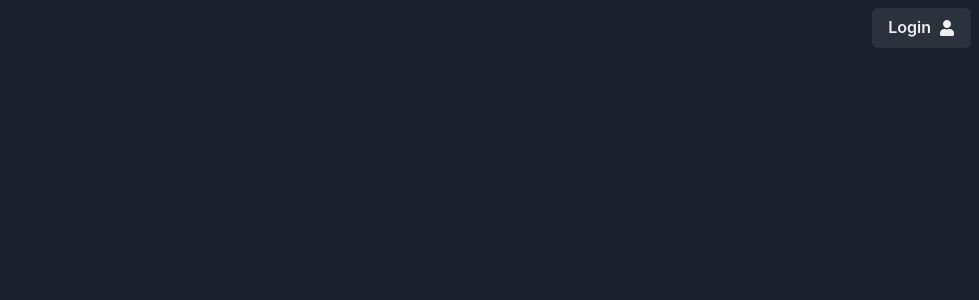
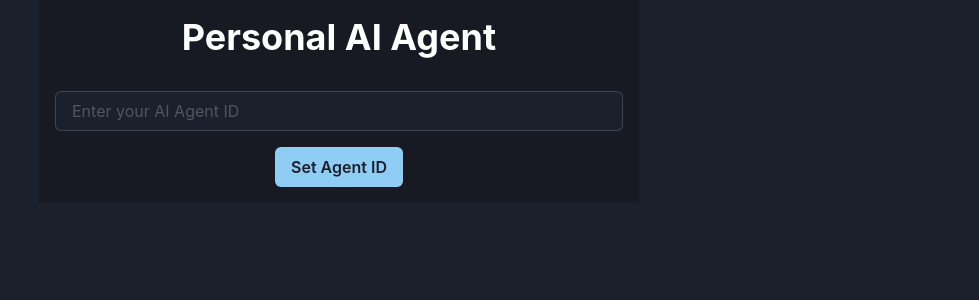
Before and after one commit to GPT-Engineer-App/ai-agent-communicator, a React (Vite) app: page / in a window 1280 px wide. Shown: the top 300 px of the page, without its empty margins (301-1280 px from the left). Built offline with nearby package versions, Linux system fonts and the light colour scheme.

Commit message:
Reverted to edit a0f0f5aa-672d-4102-bba5-4ac9ce480cf5: "Updated the Chakra UI theme to use dark mode by default. Applied dark mode background colors to the main Box container, Input fields, and conversation message Boxes.
Prompt: Make the UI dark mode."

```diff
--- a/src/components/DropdownMenu.jsx
+++ /dev/null
@@ -1,34 +0,0 @@
-import React, { useState } from "react";
-import { Menu, MenuButton, MenuList, MenuItem, Button } from "@chakra-ui/react";
-import { FaUser } from "react-icons/fa";
-
-const DropdownMenu = () => {
-  const [isLoggedIn, setIsLoggedIn] = useState(false);
-
-  const handleLogin = () => {
-    // TODO: Implement login functionality
-    setIsLoggedIn(true);
-  };
-
-  const handleLogout = () => {
-    // TODO: Implement logout functionality
-    setIsLoggedIn(false);
-  };
-
-  return (
-    <Menu>
-      <MenuButton as={Button} rightIcon={<FaUser />}>
-        {isLoggedIn ? "Account" : "Login"}
-      </MenuButton>
-      <MenuList>
-        {isLoggedIn ? (
-          <MenuItem onClick={handleLogout}>Logout</MenuItem>
-        ) : (
-          <MenuItem onClick={handleLogin}>Login</MenuItem>
-        )}
-      </MenuList>
-    </Menu>
-  );
-};
-
-export default DropdownMenu;
--- a/src/pages/Index.jsx
+++ b/src/pages/Index.jsx
@@ -1,13 +1,76 @@
-import React from "react";
-import { Flex, Spacer } from "@chakra-ui/react";
-import DropdownMenu from "../components/DropdownMenu";
+import React, { useState } from "react";
+import { Box, Heading, Input, Button, Text, VStack, HStack, Divider, Spinner } from "@chakra-ui/react";
+import { FaPaperPlane } from "react-icons/fa";
 
 const Index = () => {
+  const [agentId, setAgentId] = useState("");
+  const [message, setMessage] = useState("");
+  const [conversation, setConversation] = useState([]);
+  const [loading, setLoading] = useState(false);
+
+  const handleSubmit = async (e) => {
+    e.preventDefault();
+    setLoading(true);
+
+    // Make API call to OpenAI's Assistants API with the agentId and message
+    const response = await fetch("https://api.openai.com/v1/assistants", {
+      method: "POST",
+      headers: {
+        "Content-Type": "application/json",
+        Authorization: `Bearer ${process.env.OPENAI_API_KEY}`,
+      },
+      body: JSON.stringify({
+        assistant_id: agentId,
+        input: message,
+      }),
+    });
+
+    const data = await response.json();
+    setConversation([...conversation, { user: message, agent: data.output }]);
+    setMessage("");
+    setLoading(false);
+  };
+
   return (
-    <Flex minWidth="max-content" alignItems="center" justifyContent="flex-end" p={2}>
-      <Spacer />
-      <DropdownMenu />
-    </Flex>
+    <Box maxWidth="600px" margin="auto" padding={4} bg="gray.900" color="white">
+      <Heading as="h1" size="xl" textAlign="center" marginBottom={8}>
+        Personal AI Agent
+      </Heading>
+
+      {!agentId && (
+        <VStack spacing={4}>
+          <Input placeholder="Enter your AI Agent ID" value={agentId} onChange={(e) => setAgentId(e.target.value)} bg="gray.800" />
+          <Button colorScheme="blue" onClick={() => setAgentId(agentId)}>
+            Set Agent ID
+          </Button>
+        </VStack>
+      )}
+
+      {agentId && (
+        <>
+          <VStack spacing={4} align="stretch">
+            {conversation.map((msg, index) => (
+              <Box key={index} borderWidth={1} borderRadius="md" padding={4} bg="gray.800">
+                <Text fontWeight="bold">User:</Text>
+                <Text>{msg.user}</Text>
+                <Divider my={2} />
+                <Text fontWeight="bold">Agent:</Text>
+                <Text>{msg.agent}</Text>
+              </Box>
+            ))}
+          </VStack>
+
+          <form onSubmit={handleSubmit}>
+            <HStack marginTop={4}>
+              <Input placeholder="Type your message..." value={message} onChange={(e) => setMessage(e.target.value)} bg="gray.800" />
+              <Button colorScheme="blue" type="submit" rightIcon={<FaPaperPlane />} isLoading={loading}>
+                Send
+              </Button>
+            </HStack>
+          </form>
+        </>
+      )}
+    </Box>
   );
 };
 
```
